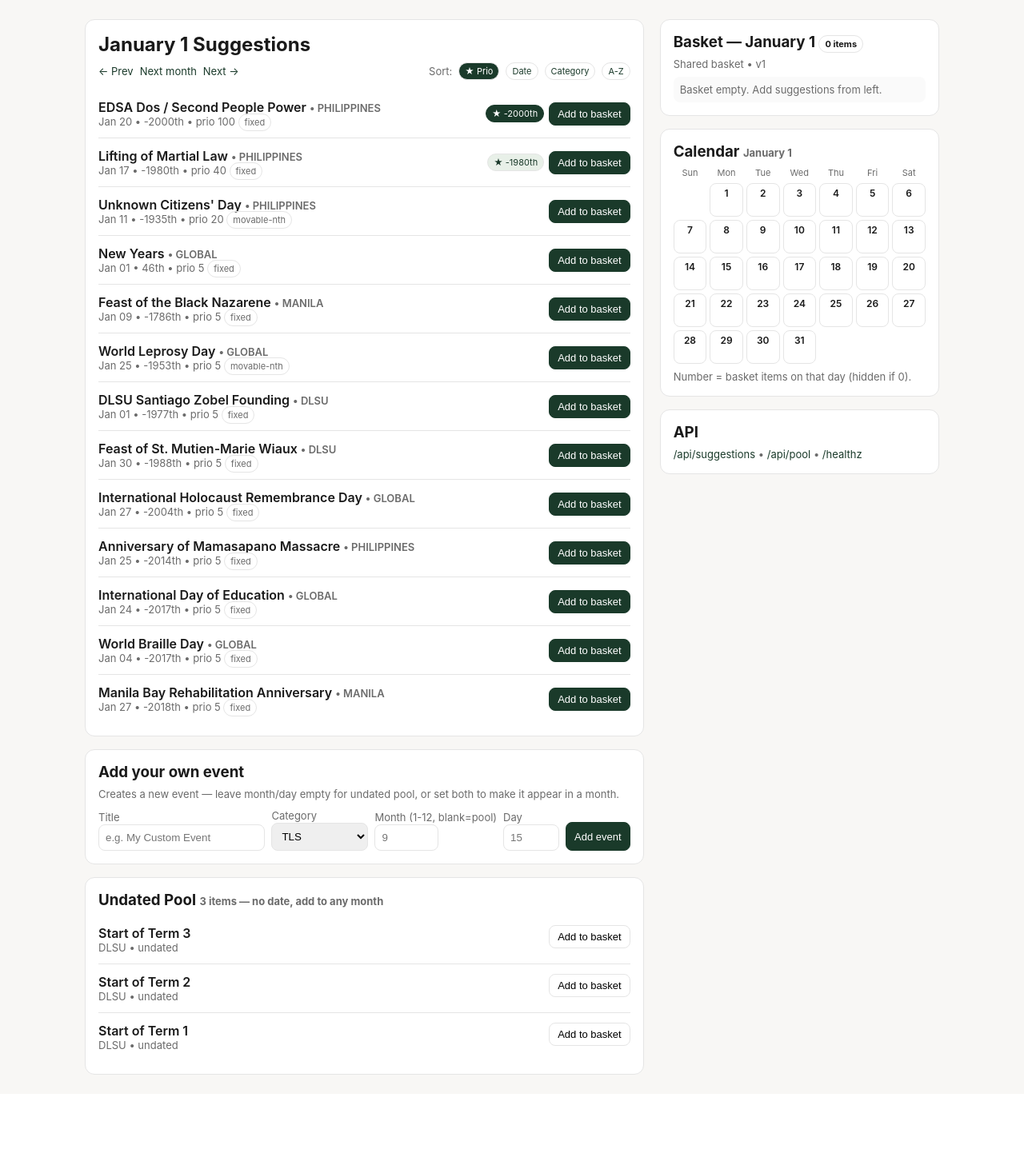
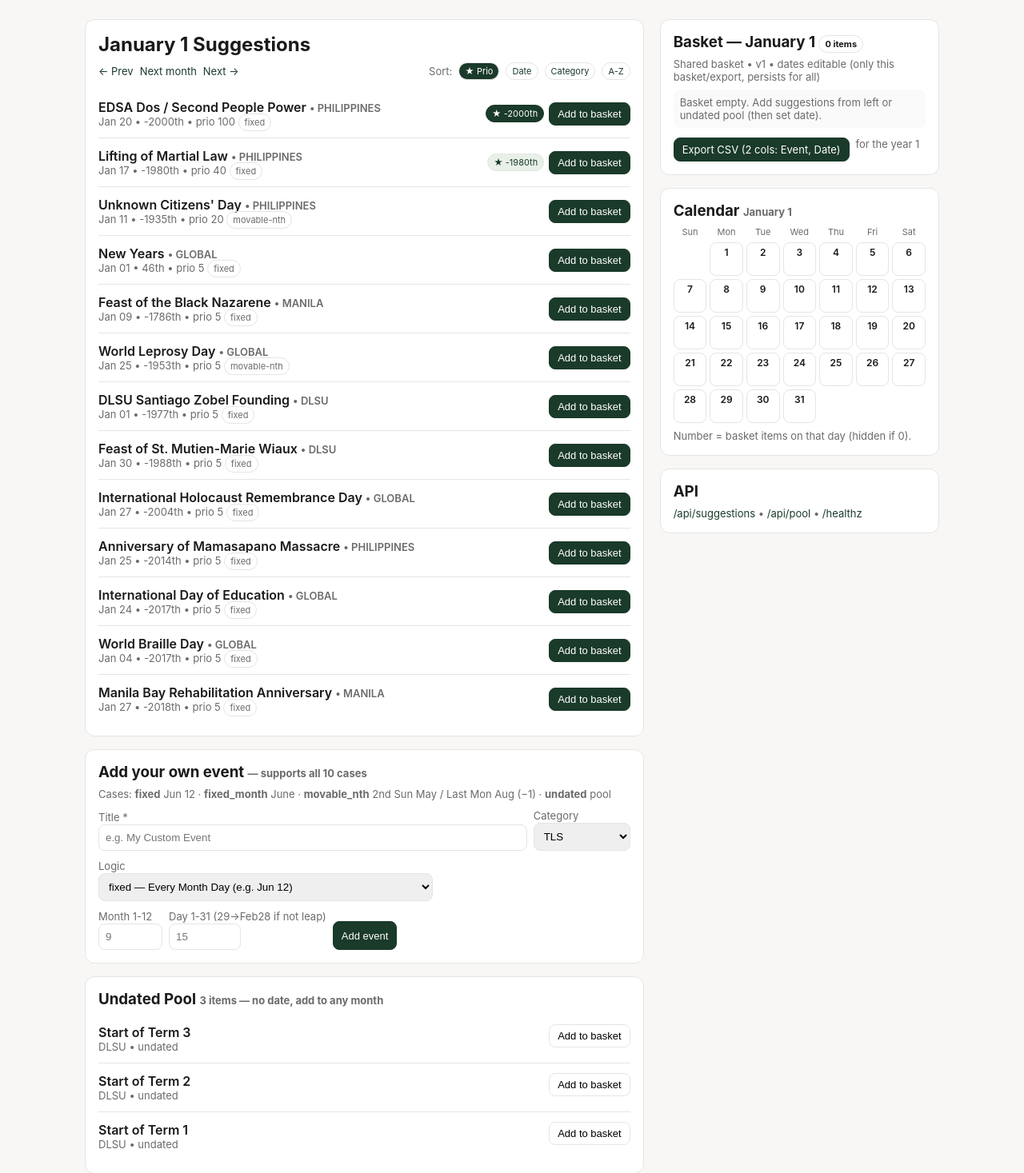
Before and after one commit to thelasallian/tls-event-suggester, a FastAPI app: page /1/1 in a window 1280 px wide. Shown: the part 70-1537 px from the top of the page at 80% size. Before the commit the page ends 1414 px from the top, so only its background shows below. Run offline with FastAPI, Linux system fonts and the light colour scheme; data comes from the database, SQL or seed files in the repository; data that the repository does not hold is empty.

Commit message:
feat: editable basket dates (per-basket override, persists) + 2-col CSV export + Feb29 pin + movable_nth unified

```diff
--- a/app/main.py
+++ b/app/main.py
@@ -36,12 +36,18 @@ def get_easter(year):
     month=(h+l-7*m+114)//31; day=((h+l-7*m+114)%31)+1
     return datetime.date(year, month, day)
 
+def is_leap_year(year): return (year % 4 == 0 and year % 100 != 0) or (year % 400 == 0)
+
+def compute_fixed_date(year, month, day):
+    # JS Date(2026,1,29) rolls to Mar 1; DLSU custom for Feb 29 -> Feb 28 in common years (Br. Andrew Gonzalez)
+    if month == 2 and day == 29 and not is_leap_year(year):
+        return datetime.date(year, 2, 28)
+    return datetime.date(year, month, day)
+
 def nth_weekday(year, month, weekday, n):
-    # weekday 0=Mon ... 6=Sun, python monday=0
-    # we use 0=Sun for consistency, convert
-    # input weekday: 0=Sun
+    # unified: n = 1|2|3|4|"last"|-1  (weekday 0=Sun)
     import calendar
-    if n == "last":
+    if n == "last" or n == -1 or n == "-1":
         last_day = calendar.monthrange(year, month)[1]
         d = datetime.date(year, month, last_day)
         while d.weekday() != (weekday -1) % 7:  # convert Sun0 to Mon0
@@ -49,10 +55,9 @@ def nth_weekday(year, month, weekday, n):
         return d
     # nth
     first = datetime.date(year, month, 1)
-    # python weekday Mon0
     target = (weekday -1) % 7
     offset = (target - first.weekday()) % 7
-    day = 1 + offset + (n-1)*7
+    day = 1 + offset + (int(n)-1)*7
     return datetime.date(year, month, day)
 
 # Load seed — handles both old dict format {existing, new_candidates} and new list format [events]
@@ -103,15 +108,22 @@ def compute_for_month(year, month, sort="prio"):
         date_obj = None
         try:
             if ev["logic"] == "fixed" and ev["month"] and ev["day"]:
-                date_obj = datetime.date(year, ev["month"], ev["day"])
+                date_obj = compute_fixed_date(year, ev["month"], ev["day"])
             elif ev["logic"] == "movable_nth":
-                # parse rule if exists else fallback
                 rule = ev["raw"].get("rule")
-                # simple heuristics for known events
-                if ev["title"] == "Grandparents Day":
-                    date_obj = nth_weekday(year, 9, 0, 2)  # 2nd Sun Sep
+                # generic rule support: {n, weekday, month} — unified last/-1
+                if rule and "n" in rule and "weekday" in rule:
+                    try:
+                        n = rule["n"]
+                        # allow -1 alias
+                        if n == -1: n = "last"
+                        date_obj = nth_weekday(year, rule.get("month", ev["month"]), int(rule["weekday"]), n)
+                    except:
+                        date_obj = None
+                elif ev["title"] == "Grandparents Day":
+                    date_obj = nth_weekday(year, 9, 0, 2)
                 elif ev["title"] == "World Habitat Day":
-                    date_obj = nth_weekday(year, 10, 1, 1)  # 1st Mon Oct
+                    date_obj = nth_weekday(year, 10, 1, 1)
                 elif ev["title"] == "National Heroes' Day":
                     date_obj = nth_weekday(year, 8, 1, "last")
                 elif "Mothers" in ev["title"]:
@@ -119,13 +131,16 @@ def compute_for_month(year, month, sort="prio"):
                 elif "Fathers" in ev["title"]:
                     date_obj = nth_weekday(year, 6, 0, 3)
                 else:
-                    date_obj = datetime.date(year, ev["month"], ev["day"] or 1)
+                    date_obj = compute_fixed_date(year, ev["month"], ev["day"] or 1)
+            elif ev["logic"] == "fixed_month":
+                # whole month: show as 1st for sorting, display as month only
+                date_obj = datetime.date(year, ev["month"], 1)
             elif ev["logic"] in ("movable_liturgical", "movable"):
                 # use easter for demo
-                date_obj = datetime.date(year, ev["month"], ev["day"] or 1)
+                date_obj = compute_fixed_date(year, ev["month"], ev["day"] or 1)
             else:
                 if ev["day"]:
-                    date_obj = datetime.date(year, ev["month"], ev["day"])
+                    date_obj = compute_fixed_date(year, ev["month"], ev["day"])
         except: date_obj = None
         result.append({**ev, "anniv": anniv, "prio": prio, "date": date_obj})
     if sort == "date":
@@ -146,8 +161,14 @@ def init_db():
     con.execute("""CREATE TABLE IF NOT EXISTS monthly_issues (
         id TEXT PRIMARY KEY, year INT, month INT, status TEXT, version INT, created_at TEXT, UNIQUE(year, month))""")
     con.execute("""CREATE TABLE IF NOT EXISTS monthly_picks (
-        id TEXT PRIMARY KEY, issue_id TEXT, event_id TEXT, status TEXT, added_by TEXT, created_at TEXT,
+        id TEXT PRIMARY KEY, issue_id TEXT, event_id TEXT, status TEXT, added_by TEXT, created_at TEXT, custom_date TEXT,
         UNIQUE(issue_id, event_id))""")
+    # migration for existing DB without custom_date
+    try:
+        con.execute("SELECT custom_date FROM monthly_picks LIMIT 1")
+    except sqlite3.OperationalError:
+        try: con.execute("ALTER TABLE monthly_picks ADD COLUMN custom_date TEXT")
+        except: pass
     con.commit()
     con.close()
 init_db()
@@ -208,21 +229,38 @@ def month_view(request: Request, year: int, month: int):
     # calendar data for right side: counts per day for basket
     import calendar as cal
     days_in_month = cal.monthrange(year, month)[1]
-    # map event id -> date for picked items
+    # map event id -> date for picked items (respects custom_date override per basket)
     ev_by_id = {e["id"]: e for e in ALL}
     date_counts = {}
     basket_by_day = {}
+    # precompute effective dates for picks
+    pick_effective = {}  # pick_id -> date or None
     for p in picks:
+        cd = p["custom_date"] if "custom_date" in p.keys() and p["custom_date"] else None
+        eff_date = None
         ev = ev_by_id.get(p["event_id"])
-        if not ev or ev["isUndated"]:
-            continue
-        # use computed date for this year/month
-        for e in events:
-            if e["id"] == p["event_id"] and e["date"]:
-                d = e["date"].day
-                date_counts[d] = date_counts.get(d, 0) + 1
-                basket_by_day.setdefault(d, []).append(e)
-                break
+        if cd:
+            try:
+                dt = datetime.date.fromisoformat(cd)
+                if dt.year == year and dt.month == month:
+                    eff_date = dt
+            except: pass
+        else:
+            # no override: use computed date if dated, else None (undated stays undated until edited)
+            if ev and not ev["isUndated"]:
+                for e in events:
+                    if e["id"] == p["event_id"] and e["date"]:
+                        eff_date = e["date"]
+                        break
+            else:
+                eff_date = None
+        pick_effective[p["id"]] = eff_date
+        if eff_date:
+            d = eff_date.day
+            date_counts[d] = date_counts.get(d, 0) + 1
+            # for basket_by_day, use event title
+            display_ev = ev if ev else {"title": p["event_id"]}
+            basket_by_day.setdefault(d, []).append(display_ev)
     # calendar weeks for rendering
     first_weekday = datetime.date(year, month, 1).weekday()  # Mon=0
     # Convert to Sun=0 grid
@@ -249,6 +287,7 @@ def month_view(request: Request, year: int, month: int):
         "all_events": ALL,
         "days_in_month": days_in_month, "date_counts": date_counts,
         "basket_by_day": basket_by_day, "cal_weeks": cal_weeks,
+        "pick_effective": pick_effective,
     })
 
 @app.post("/{year}/{month}/pick")
@@ -280,40 +319,153 @@ def unpick_event(request: Request, year: int, month: int, event_id: str = Form(.
     con.close()
     return RedirectResponse(url=f"/{year}/{month}", status_code=303)
 
+@app.post("/{year}/{month}/update_date")
+def update_pick_date(request: Request, year: int, month: int, event_id: str = Form(...), custom_date: str = Form("")):
+    # custom_date: YYYY-MM-DD or empty to clear (revert to computed)
+    issue, _ = get_issue(year, month)
+    con = sqlite3.connect(DB_PATH)
+    # validate date if provided
+    cd = None
+    if custom_date and custom_date.strip():
+        try:
+            # normalize to YYYY-MM-DD
+            dt = datetime.date.fromisoformat(custom_date.strip())
+            cd = dt.isoformat()
+        except:
+            con.close()
+            raise HTTPException(status_code=400, detail="Invalid date format, use YYYY-MM-DD")
+    con.execute("UPDATE monthly_picks SET custom_date=? WHERE issue_id=? AND event_id=?", (cd, issue["id"], event_id))
+    con.execute("UPDATE monthly_issues SET version=version+1 WHERE id=?", (issue["id"],))
+    con.commit()
+    con.close()
+    return RedirectResponse(url=f"/{year}/{month}", status_code=303)
+
+@app.get("/{year}/{month}/export")
+def export_basket(request: Request, year: int, month: int):
+    # 2 columns: Event, Date (for the year) — uses custom_date if set, else computed
+    from fastapi.responses import PlainTextResponse
+    issue, picks = get_issue(year, month)
+    # build event map
+    ev_by_id = {e["id"]: e for e in ALL}
+    # compute dates for this year/month for fallback
+    events_by_id = {e["id"]: e for e in compute_for_month(year, month)}
+    rows = []
+    for p in picks:
+        ev = ev_by_id.get(p["event_id"])
+        title = ev["title"] if ev else p["event_id"]
+        # custom_date overrides
+        cd = p["custom_date"] if "custom_date" in p.keys() and p["custom_date"] else None
+        if cd:
+            date_str = cd
+        else:
+            # use computed date if available
+            comp = events_by_id.get(p["event_id"])
+            if comp and comp["date"]:
+                date_str = comp["date"].isoformat()
+            elif ev and ev.get("day") and ev.get("month"):
+                # fallback to fixed
+                try: date_str = compute_fixed_date(year, ev["month"], ev["day"]).isoformat()
+                except: date_str = ""
+            else:
+                date_str = ""
+        rows.append((title, date_str))
+    # sort by date
+    rows.sort(key=lambda x: (x[1] or "9999-12-31", x[0]))
+    # CSV
+    lines = ["Event,Date"]
+    for title, d in rows:
+        # escape commas/quotes
+        t = '"' + title.replace('"', '""') + '"' if ("," in title or '"' in title) else title
+        lines.append(f"{t},{d}")
+    csv = "\n".join(lines)
+    return PlainTextResponse(csv, media_type="text/csv; charset=utf-8", headers={"Content-Disposition": f'attachment; filename="basket-{year}-{month:02d}.csv"'})
+
 @app.post("/events/add")
-def add_undated(request: Request, title: str = Form(...), category: str = Form("TLS"), month: str = Form(""), day: str = Form("")):
+def add_undated(
+    request: Request,
+    title: str = Form(...),
+    category: str = Form("TLS"),
+    logic: str = Form("fixed"),
+    month: str = Form(""),
+    day: str = Form(""),
+    nth: str = Form(""),
+    weekday: str = Form(""),
+    nth_month: str = Form(""),
+):
     global ALL
-    import uuid
-    # month/day optional — if provided, creates dated event, otherwise undated pool
-    m = None
-    d = None
-    is_undated = True
-    logic = "undated"
-    if month and month.strip() and month != "0":
+    import uuid, json as _json
+    # Normalize logic
+    logic = (logic or "fixed").strip()
+    m, d, is_undated = None, None, False
+    rule, rule_json = None, None
+    # Fixed date: month+day
+    if logic == "fixed":
         try:
-            m = int(month)
-            d = int(day) if day and day.strip() else 1
+            m = int(month) if month.strip() else None
+            d = int(day) if day.strip() else None
+            if m is None or d is None:
+                raise ValueError
             is_undated = False
-            logic = "fixed"
         except:
-            m, d = None, None
-            is_undated = True
-            logic = "undated"
-    new_ev = {"title": title, "month": m, "day": d, "logic": logic, "isUndated": is_undated, "category": category, "foundedYear": None}
+            is_undated, logic, m, d = True, "undated", None, None
+    elif logic == "fixed_month":
+        try:
+            m = int(month) if month.strip() else None
+            if m is None: raise ValueError
+            d, is_undated = None, False
+        except:
+            is_undated, logic, m = True, "undated", None
+    elif logic == "movable_nth":
+        # unified: n = 1|2|3|4|last|-1
+        try:
+            n_raw = (nth or "").strip().lower()
+            n = -1 if n_raw in ("-1", "last") else int(n_raw)
+            if n not in (1,2,3,4,-1,"last"):
+                if str(n) == "-1": n = -1
+                else: raise ValueError
+            wd = int(weekday) if weekday.strip() else 0
+            m = int(nth_month) if nth_month.strip() else int(month) if month.strip() else None
+            if m is None: raise ValueError
+            # normalize -1 to "last" canonical
+            n = "last" if n == -1 else n
+            rule = {"n": n, "weekday": wd, "month": m}
+            rule_json = _json.dumps(rule)
+            is_undated = False
+            logic = "movable_nth"
+            d = None  # computed via nthWeekday
+        except Exception as e:
+            print("movable_nth parse failed", e)
+            is_undated, logic, m, d, rule_json = True, "undated", None, None, None
+    elif logic in ("undated", "tba", "tba_academic", "tba_government"):
+        is_undated, m, d = True, None, None
+        logic = "undated"
+    else:
+        is_undated, logic = True, "undated"
+        m, d = None, None
+
+    # For movable_nth, persist rule
+    new_ev = {"title": title, "month": m, "day": d, "logic": logic, "isUndated": is_undated, "category": category, "foundedYear": None, "rule": rule}
     try:
         with open(SEED_PATH) as f:
             data = json.load(f)
+        payload = {"id": len(data)+1 if isinstance(data, list) else 0, "title": title, "event": title, "month": m, "day": d, "logic": logic, "isUndated": is_undated, "category": category, "rule": rule}
+        if rule_json:
+            payload["rule"] = rule
         if isinstance(data, list):
-            data.append({"id": len(data)+1, "title": title, "event": title, "month": m, "day": d, "logic": logic, "isUndated": is_undated, "category": category})
+            # map month back to string for consistency? keep int
+            if isinstance(m, int):
+                # keep int month for new list format
+                payload["month"] = ["JANUARY","FEBRUARY","MARCH","APRIL","MAY","JUNE","JULY","AUGUST","SEPTEMBER","OCTOBER","NOVEMBER","DECEMBER"][m-1] if 1 <= m <= 12 else m
+            data.append(payload)
         else:
-            data["existing"].append({"title": title, "event": title, "month": m, "day": d, "logic": logic, "isUndated": is_undated, "category": category})
+            data["existing"].append(payload)
             data["existing_139_count"] = len(data["existing"])
             data["total"] = len(data["existing"]) + len(data.get("new_candidates", []))
         with open(SEED_PATH, "w") as f:
             json.dump(data, f, indent=2, ensure_ascii=False)
     except Exception as e:
         print("persist failed", e)
-    ALL.append({"id": f"e{len(ALL)}", "slug": title.lower().replace(" ", "-"), "title": title, "month": m, "day": d, "logic": logic, "foundedYear": None, "category": category, "isUndated": is_undated, "raw": new_ev})
+    ALL.append({"id": f"e{len(ALL)}", "slug": title.lower().replace(" ", "-"), "title": title, "month": m if logic!="movable_nth" else (rule["month"] if rule else m), "day": d, "logic": logic, "foundedYear": None, "category": category, "isUndated": is_undated, "raw": new_ev if not rule else {**new_ev, "rule": rule}})
     # redirect to appropriate month if dated, else next month
     if m:
         # find year for redirect: use next occurrence or current view? use current year
--- a/app/templates/month.html
+++ b/app/templates/month.html
@@ -34,15 +34,33 @@
 </div>
 
 <div class="card" style="margin-top:16px">
-<h3 style="margin:0 0 8px 0">Add your own event</h3>
-<div class="small" style="margin-bottom:8px">Creates a new event — leave month/day empty for undated pool, or set both to make it appear in a month.</div>
-<form method="post" action="/events/add" style="display:flex;gap:8px;flex-wrap:wrap;align-items:end">
-<div style="flex:2;min-width:180px"><label class="small">Title</label><br><input name="title" required placeholder="e.g. My Custom Event" style="width:100%;padding:8px;border:1px solid var(--line);border-radius:8px"></div>
+<h3 style="margin:0 0 8px 0">Add your own event <span class="small">— supports all 10 cases</span></h3>
+<div class="small" style="margin-bottom:8px">Cases: <b>fixed</b> Jun 12 · <b>fixed_month</b> June · <b>movable_nth</b> 2nd Sun May / Last Mon Aug (−1) · <b>undated</b> pool</div>
+<form method="post" action="/events/add" id="addForm" style="display:flex;gap:8px;flex-wrap:wrap;align-items:end">
+<div style="flex:2;min-width:180px"><label class="small">Title *</label><br><input name="title" required placeholder="e.g. My Custom Event" style="width:100%;padding:8px;border:1px solid var(--line);border-radius:8px"></div>
 <div><label class="small">Category</label><br><select name="category" style="padding:8px;border:1px solid var(--line);border-radius:8px"><option>GLOBAL</option><option>PHILIPPINES</option><option>MANILA</option><option>DLSU</option><option selected>TLS</option></select></div>
-<div><label class="small">Month (1-12, blank=pool)</label><br><input name="month" type="number" min="1" max="12" placeholder="9" style="width:80px;padding:8px;border:1px solid var(--line);border-radius:8px"></div>
-<div><label class="small">Day</label><br><input name="day" type="number" min="1" max="31" placeholder="15" style="width:70px;padding:8px;border:1px solid var(--line);border-radius:8px"></div>
+<div><label class="small">Logic</label><br><select name="logic" id="logicSel" style="padding:8px;border:1px solid var(--line);border-radius:8px" onchange="toggleLogic()">
+<option value="fixed">fixed — Every Month Day (e.g. Jun 12)</option>
+<option value="fixed_month">fixed_month — Whole Month (e.g. June)</option>
+<option value="movable_nth">movable_nth — Nth weekday (e.g. 2nd Sun May, Last Mon Aug)</option>
+<option value="undated">undated — No date (pool only)</option>
+</select></div>
+<div id="fixedFields" style="display:flex;gap:8px"><div><label class="small">Month 1-12</label><br><input name="month" type="number" min="1" max="12" placeholder="9" style="width:80px;padding:8px;border:1px solid var(--line);border-radius:8px"></div><div><label class="small">Day 1-31 (29→Feb28 if not leap)</label><br><input name="day" type="number" min="1" max="31" placeholder="15" style="width:90px;padding:8px;border:1px solid var(--line);border-radius:8px"></div></div>
+<div id="nthFields" style="display:none;gap:8px"><div><label class="small">Nth</label><br><select name="nth" style="padding:8px;border:1px solid var(--line);border-radius:8px"><option value="1">1st</option><option value="2">2nd</option><option value="3">3rd</option><option value="4">4th</option><option value="last">Last</option><option value="-1">-1 (alias Last)</option></select></div><div><label class="small">Weekday</label><br><select name="weekday" style="padding:8px;border:1px solid var(--line);border-radius:8px"><option value="0">Sun</option><option value="1">Mon</option><option value="2">Tue</option><option value="3">Wed</option><option value="4">Thu</option><option value="5">Fri</option><option value="6">Sat</option></select></div><div><label class="small">Of Month</label><br><input name="nth_month" type="number" min="1" max="12" placeholder="9" style="width:80px;padding:8px;border:1px solid var(--line);border-radius:8px"></div></div>
 <button class="btn primary" style="height:36px">Add event</button>
 </form>
+<script>
+function toggleLogic(){
+  const v=document.getElementById('logicSel').value;
+  document.getElementById('fixedFields').style.display=(v==='fixed')?'flex':'none';
+  document.getElementById('nthFields').style.display=(v==='movable_nth')?'flex':'none';
+  // fixed_month shows only month (hide day)
+  if(v==='fixed_month'){document.getElementById('fixedFields').style.display='flex'; document.querySelector('input[name=day]').parentElement.style.display='none';}
+  else if(v==='fixed'){document.querySelector('input[name=day]').parentElement.style.display='block';}
+  if(v==='undated'){document.getElementById('fixedFields').style.display='none';}
+}
+toggleLogic();
+</script>
 </div>
 
 <div class="card" style="margin-top:16px">
@@ -58,18 +76,34 @@
 </div>
 
 <div>
-<!-- BASKET -->
+<!-- BASKET (editable dates, persists, shared) -->
 <div class="card">
 <h3 style="margin:0 0 8px 0">Basket — {{ month_name }} {{ year }} <span class="badge">{{ picks|length }} items</span></h3>
-<div class="small" style="margin-bottom:8px">Shared basket • v{{ issue.version }}</div>
+<div class="small" style="margin-bottom:8px">Shared basket • v{{ issue.version }} • dates editable (only this basket/export, persists for all)</div>
 {% for p in picks %}
 {% set ev = all_events | selectattr("id", "equalto", p.event_id) | first %}
-<div class="event">
-<div><div style="font-weight:600">{{ ev.title if ev else p.event_id }}</div><div class="small">by {{ p.added_by }}</div></div>
+{% set eff = pick_effective.get(p.id) %}
+<div class="event" style="flex-direction:column;align-items:stretch">
+<div style="display:flex;justify-content:space-between;gap:8px">
+<div><div style="font-weight:600">{{ ev.title if ev else p.event_id }}</div><div class="small">by {{ p.added_by }} • {% if eff %}{{ eff.strftime("%b %d, %Y") }}{% else %}no date (undated){% endif %}</div></div>
 <form method="post" action="/{{ year }}/{{ month }}/unpick"><input type="hidden" name="event_id" value="{{ p.event_id }}"><button class="btn">Remove</button></form>
 </div>
+<div style="display:flex;gap:6px;margin-top:6px;align-items:center;flex-wrap:wrap">
+<form method="post" action="/{{ year }}/{{ month }}/update_date" style="display:flex;gap:6px;align-items:center">
+<input type="hidden" name="event_id" value="{{ p.event_id }}">
+<input type="date" name="custom_date" value="{{ eff.isoformat() if eff else '' }}" style="padding:6px;border:1px solid var(--line);border-radius:8px;font-size:13px">
+<button class="btn" type="submit">Save date</button>
+</form>
+{% if p.custom_date %}<form method="post" action="/{{ year }}/{{ month }}/update_date"><input type="hidden" name="event_id" value="{{ p.event_id }}"><input type="hidden" name="custom_date" value=""><button class="btn" type="submit">Clear</button></form>{% endif %}
+<span class="small">edit affects only this basket/export</span>
+</div>
+</div>
 {% endfor %}
-{% if not picks %}<div class="small" style="padding:8px;background:#fafafa;border-radius:8px">Basket empty. Add suggestions from left.</div>{% endif %}
+{% if not picks %}<div class="small" style="padding:8px;background:#fafafa;border-radius:8px">Basket empty. Add suggestions from left or undated pool (then set date).</div>{% endif %}
+<div style="margin-top:12px;display:flex;gap:8px">
+<a href="/{{ year }}/{{ month }}/export" class="btn primary">Export CSV (2 cols: Event, Date)</a>
+<span class="small">for the year {{ year }}</span>
+</div>
 </div>
 
 <!-- CALENDAR -->
```
Also changed, not shown: dateEngine.ts (+13 -5 lines), tests/tests/test_app.py (added, +328 -0 lines), tests/tests/test_frontend.py (added, +58 -0 lines).
